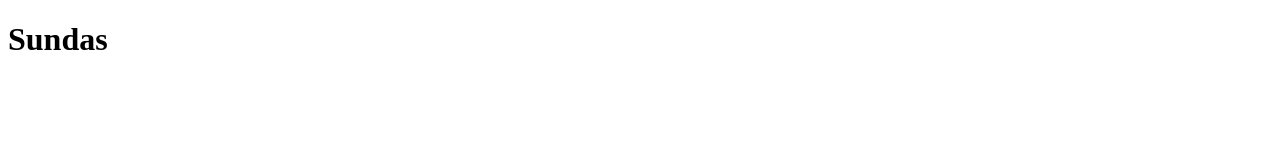
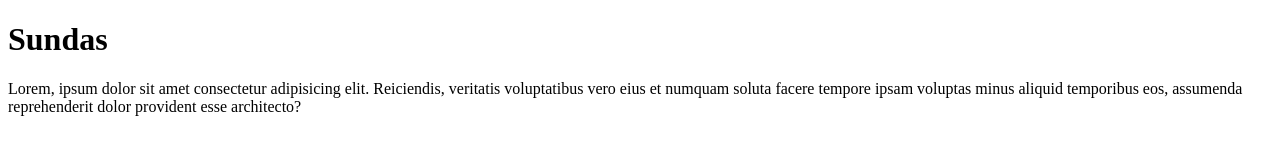
Before and after one commit to Sundas-Kamran/first-project, a plain HTML site: page index.html in a window 1280 px wide. Drawn offline with Linux system fonts and the light colour scheme.

Commit message:
add text

```diff
--- a/index.html
+++ b/index.html
@@ -8,5 +8,7 @@
 </head>
 <body>
    <h1>Sundas</h1>
+
+   <p>Lorem, ipsum dolor sit amet consectetur adipisicing elit. Reiciendis, veritatis voluptatibus vero eius et numquam soluta facere tempore ipsam voluptas minus aliquid temporibus eos, assumenda reprehenderit dolor provident esse architecto?</p>
 </body>
 </html>
```
